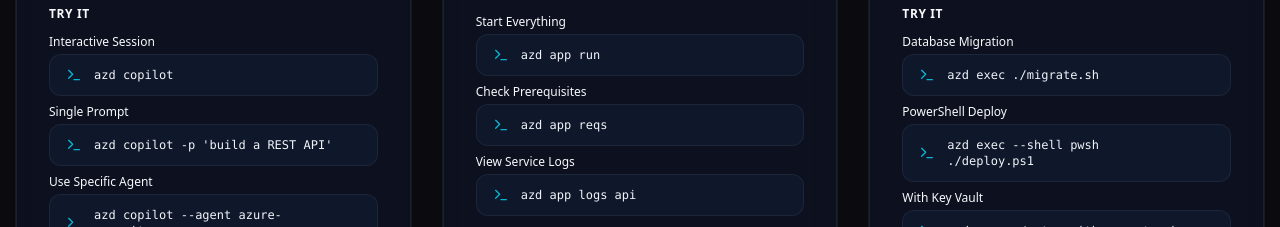
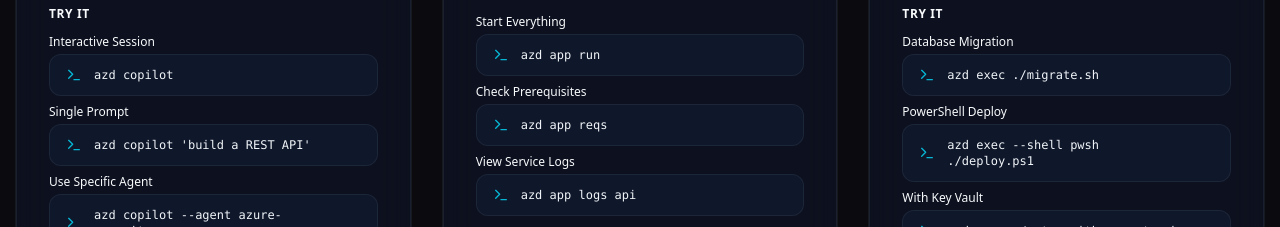
Before and after one commit to jongio/azd-extensions, a React (Vite) app: page / in a window 1280 px wide. Shown: the part 1440-1667 px from the top of the page. Built offline with nearby package versions, Linux system fonts and the light colour scheme.

Commit message:
fix: update website link and command format in ExtensionCard

```diff
--- a/src/components/ExtensionCard.tsx
+++ b/src/components/ExtensionCard.tsx
@@ -81,7 +81,7 @@ const extensionData: Record<
     description:
       'Describe what you want to build, and Copilot builds and deploys it to Azure. Includes 16 specialized agents and 29 Azure skills with GitHub Copilot integration.',
     highlight: 'var(--color-glow-emerald)',
-    website: 'https://github.com/jongio/azd-copilot',
+    website: 'https://jongio.github.io/azd-copilot/',
     repository: 'https://github.com/jongio/azd-copilot',
     features: [
       { icon: Bot, title: '16 Agents', desc: 'Specialized AI agents for Azure tasks' },
@@ -91,7 +91,7 @@ const extensionData: Record<
     ],
     scenarios: [
       { title: 'Interactive Session', command: 'azd copilot' },
-      { title: 'Single Prompt', command: "azd copilot -p 'build a REST API'" },
+      { title: 'Single Prompt', command: "azd copilot 'build a REST API'" },
       { title: 'Use Specific Agent', command: 'azd copilot --agent azure-security' },
       { title: 'List Agents', command: 'azd copilot agents' },
     ],
```
